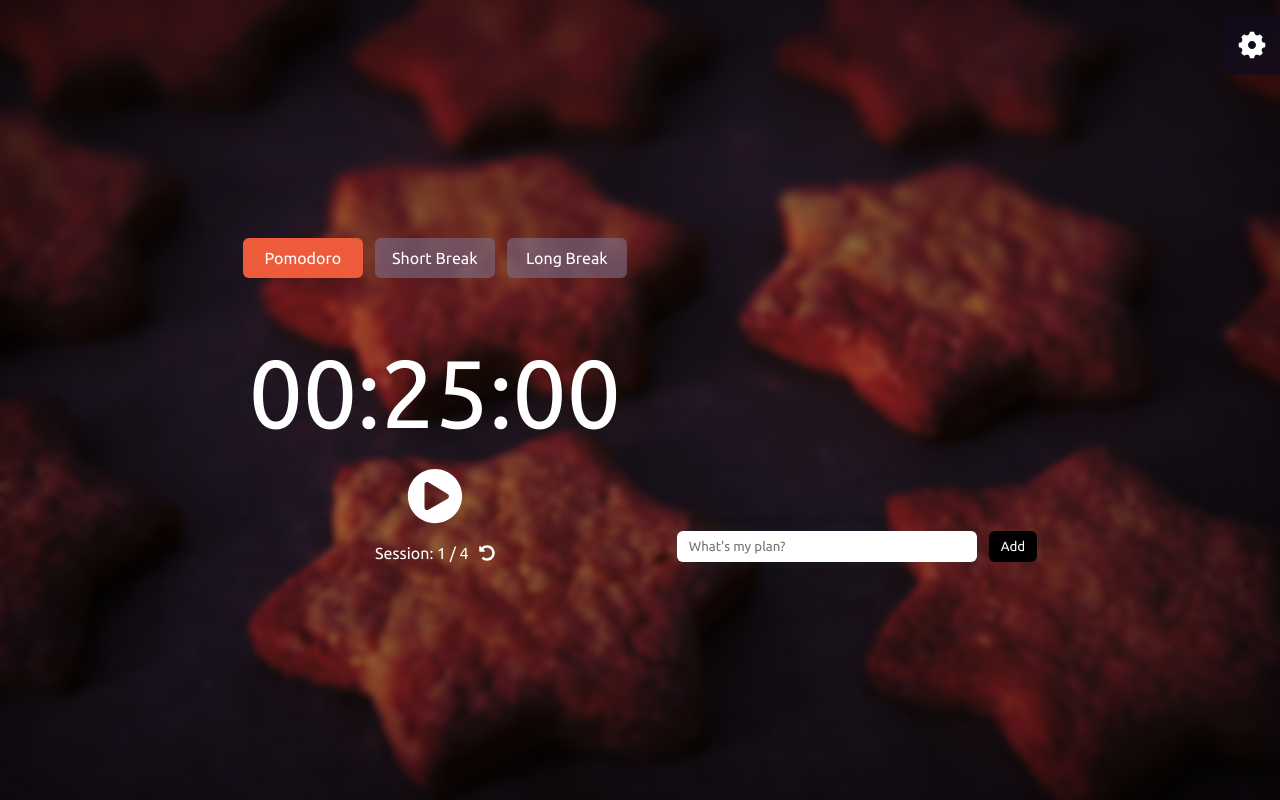
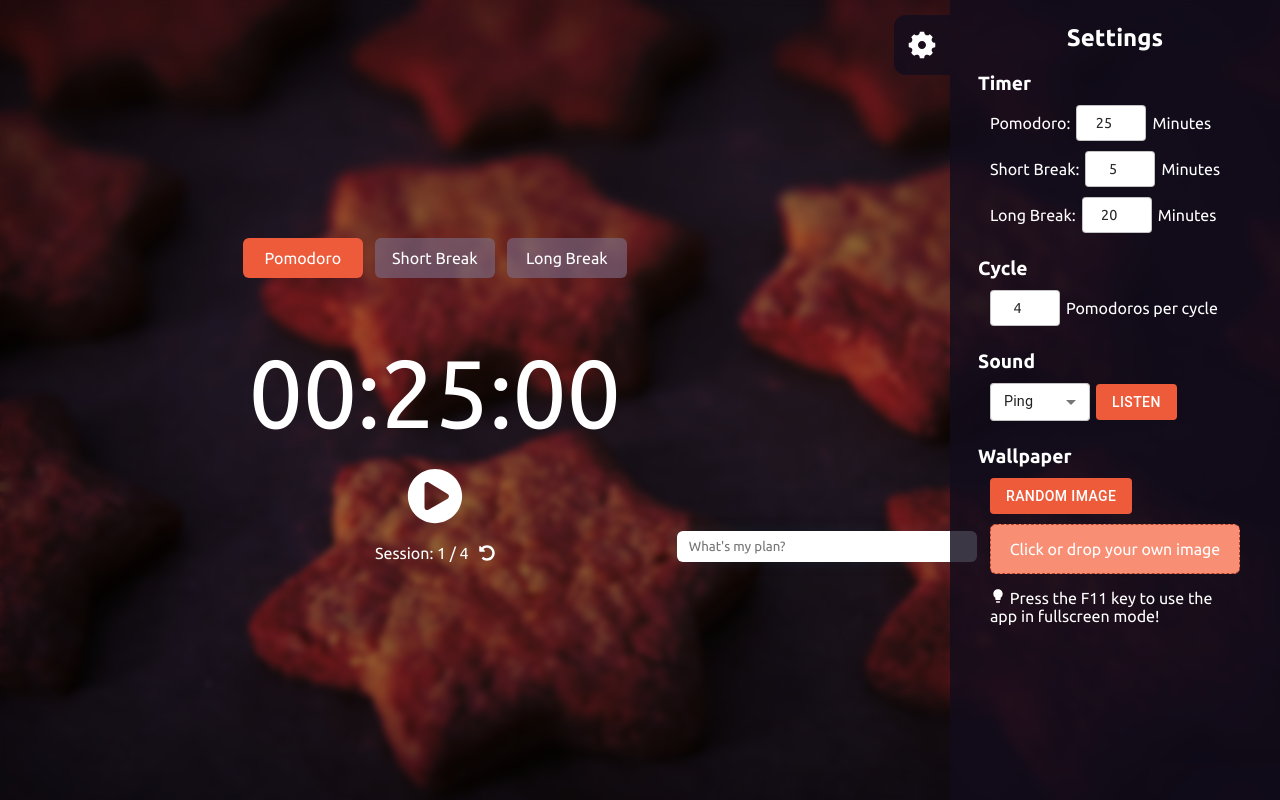
Before and after one commit to jbilee/palmodoro, a React (Vite) app: page / in a window 1280 px wide. Built offline with nearby package versions, Linux system fonts and the light colour scheme.

Commit message:
refactor: Finish refactoring settings tab UI

```diff
--- a/src/App.tsx
+++ b/src/App.tsx
@@ -17,6 +17,7 @@ const theme = createTheme({
       styleOverrides: {
         root: {
           fontSize: "0.9rem",
+          width: "100px",
         },
       },
     },
--- a/src/components/Settings.tsx
+++ b/src/components/Settings.tsx
@@ -7,6 +7,7 @@ import { useAppDispatch, useAppSelector } from "../hooks";
 import { saveSound, saveTime } from "../reducers/settingsReducer";
 import { changeThreshold } from "../reducers/timerReducer";
 import { randomizeWallpaper, uploadWallpaper } from "../reducers/wallpaperReducer";
+import NumberInput from "./NumberInput";
 import { playAudio } from "../utils/utilities";
 import { SFX } from "../utils/constants";
 
@@ -36,8 +37,11 @@ const Settings = () => {
   };
 
   const handleThresholdChange = (e: ChangeEvent<HTMLInputElement>) => {
-    const newThreshold = Number(e.target.value);
-    dispatch(changeThreshold(newThreshold));
+    let cycle = Number(e.target.value);
+    if (cycle < Number(e.target.min)) cycle = Number(e.target.min);
+    if (cycle > Number(e.target.max)) cycle = Number(e.target.max);
+    dispatch(changeThreshold(cycle));
+    e.target.value = cycle.toString();
   };
 
   const handleSoundSelect = (e: SelectChangeEvent<string>) => {
@@ -67,15 +71,14 @@ const Settings = () => {
       <Tab>
         <RiSettings5Fill size="2rem" onClick={handleClick} />
       </Tab>
-      <Box ref={box} className="hidden">
+      <Box ref={box}>
         <Content>
           <div className="heading-large">Settings</div>
           <div className="heading-small">Timer</div>
           <Options>
             <Row>
               Pomodoro:
-              <NumberInput>
-                <input
+              <NumberInput
                 id="pomodoro"
                 type="number"
                 min="1"
@@ -83,13 +86,11 @@ const Settings = () => {
                 defaultValue={pomodoroTime}
                 onChange={handleTimeChange}
               />
-              </NumberInput>{" "}
               Minutes
             </Row>
             <Row>
               Short Break:
-              <NumberInput>
-                <input
+              <NumberInput
                 id="shortBreak"
                 type="number"
                 min="1"
@@ -97,13 +98,11 @@ const Settings = () => {
                 defaultValue={shortBreakTime}
                 onChange={handleTimeChange}
               />
-              </NumberInput>{" "}
               Minutes
             </Row>
             <Row>
               Long Break:
-              <NumberInput>
-                <input
+              <NumberInput
                 id="longBreak"
                 type="number"
                 min="1"
@@ -111,23 +110,20 @@ const Settings = () => {
                 defaultValue={longBreakTime}
                 onChange={handleTimeChange}
               />
-              </NumberInput>{" "}
               Minutes
             </Row>
           </Options>
           <div className="heading-small">Cycle</div>
           <Options>
             <Row>
-              <NumberInput>
-                <input
+              <NumberInput
                 id="threshold"
                 type="number"
-                  min="2"
+                min="1"
                 max="30"
                 defaultValue={cycleThreshold}
                 onChange={handleThresholdChange}
               />
-              </NumberInput>
               Pomodoros per cycle
             </Row>
           </Options>
@@ -149,7 +145,7 @@ const Settings = () => {
                   </MenuItem>
                 ))}
               </Select>
-              <Button variant="contained" onClick={playSound}>
+              <Button variant="contained" onClick={playSound} disableElevation>
                 Listen
               </Button>
             </Row>
@@ -157,8 +153,8 @@ const Settings = () => {
           <div className="heading-small">Wallpaper</div>
           <Options>
             <Row>
-              <Button variant="contained" onClick={handleRandomize}>
-                Randomize
+              <Button variant="contained" onClick={handleRandomize} disableElevation>
+                Random Image
               </Button>
             </Row>
             <label htmlFor="file">
@@ -169,7 +165,7 @@ const Settings = () => {
                 }}
                 onDragOver={(e) => e.preventDefault()}
               >
-                Click or drop your image
+                Click or drop your own image
               </DragNDrop>
             </label>
             <input
@@ -245,31 +241,18 @@ const Row = styled.div`
   margin-bottom: 10px;
 `;
 
-const NumberInput = styled.div`
-  background: white;
-  padding: 10px 8px;
-  border-radius: 4px;
-  max-width: 70px;
-  & > input {
-    border: none;
-    padding: 0;
-    width: 100%;
-    font-size: 0.9rem;
-    text-align: center;
-  }
-`;
-
 const DragNDrop = styled.div`
-  border: 1px dashed blue;
+  border: 1px dashed #b5442b;
   border-radius: 6px;
-  background: #8a77b576;
+  background: #f88f75;
   color: white;
   display: grid;
   place-content: center center;
   min-height: 50px;
+  user-select: none;
   cursor: pointer;
   &:hover {
-    background: #8a77b5a8;
+    background: #ed5b3a;
   }
   margin-bottom: 14px;
 `;
```
Lines whose indentation alone changed are shown as unchanged.
